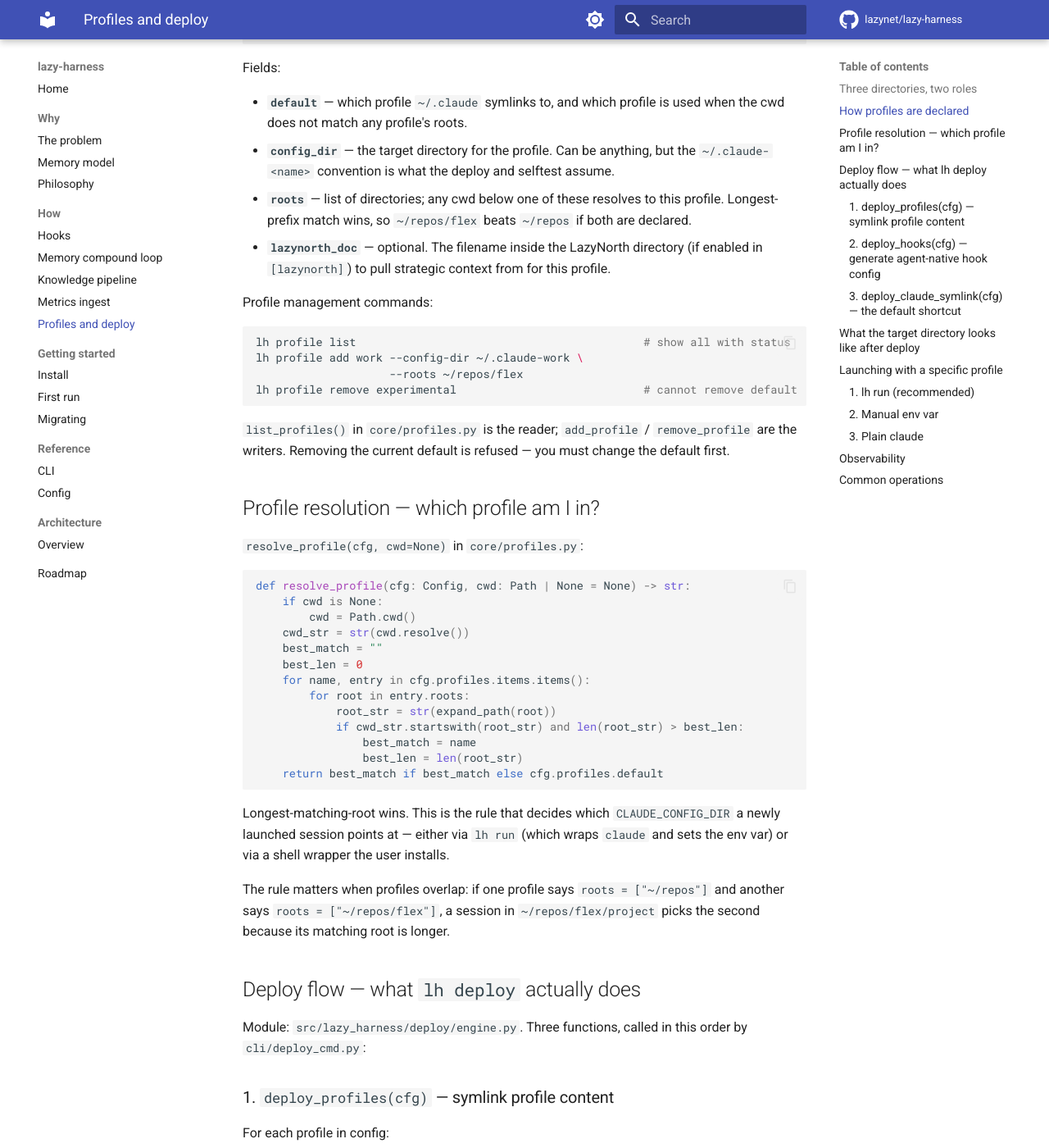
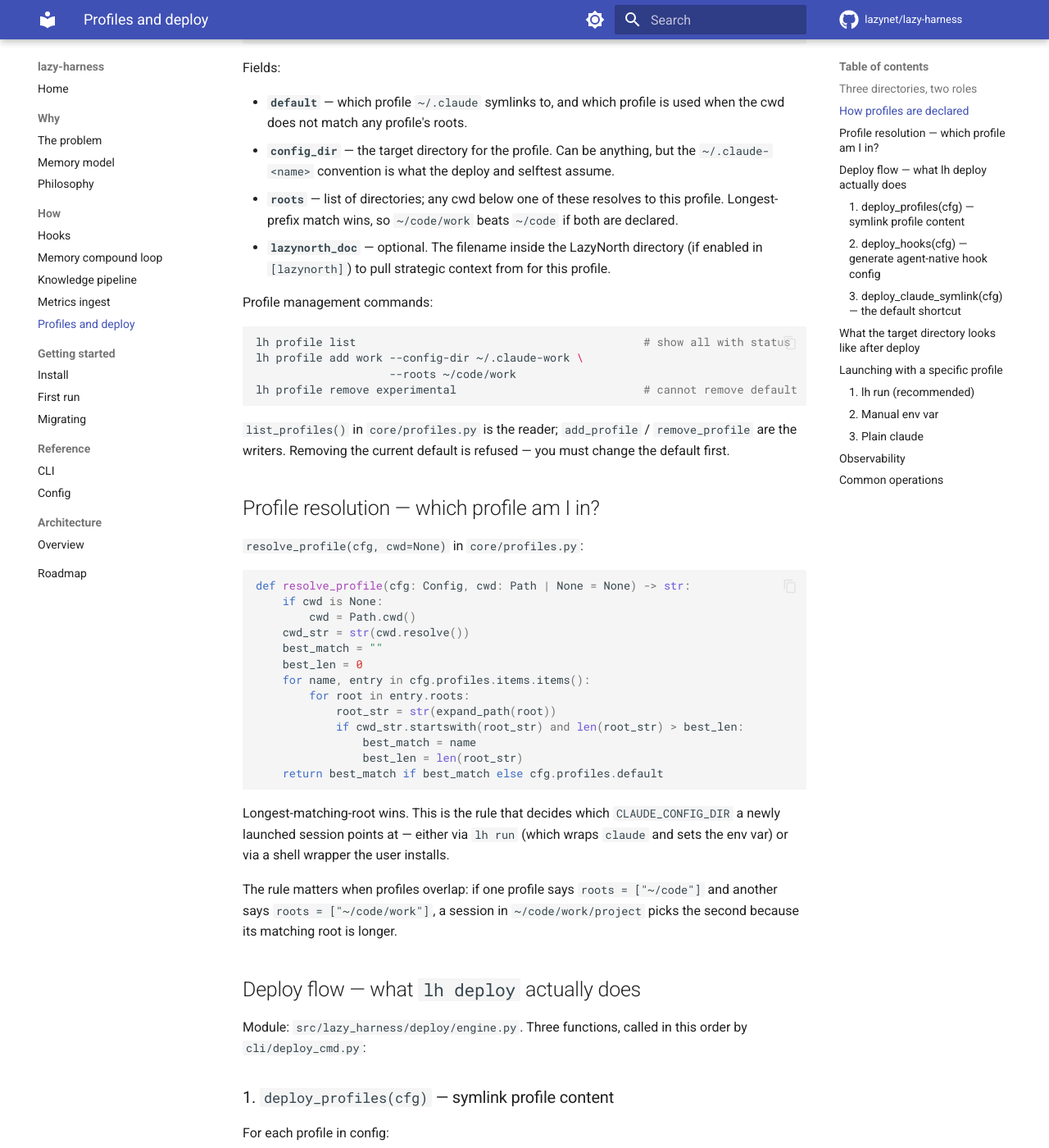
Before and after one commit to lazynet/lazy-harness, an MkDocs documentation site: the page built from docs/how/profiles-and-deploy.md, in a window 1280 px wide and 1400 px high, scrolled down 1281 px. Shown: the whole window at 82% size. Built offline with MkDocs 1.6.1 and Material for MkDocs 9.7.7, drawn with Linux system fonts in a browser that asks for light colours; comment, search, counter and statistics services are not loaded; some of the changed text lies outside the part shown.

Commit message:
docs: fix qmd upstream url, broken backlog link, and personal paths in examples

````diff
--- a/docs/how/profiles-and-deploy.md
+++ b/docs/how/profiles-and-deploy.md
@@ -32,12 +32,12 @@ default = "personal"
 
 [profiles.personal]
 config_dir    = "~/.claude-personal"
-roots         = ["~/repos/lazy", "~/Documents"]
+roots         = ["~/code/personal", "~/notes"]
 lazynorth_doc = "LazyNorth-personal.md"
 
 [profiles.work]
 config_dir    = "~/.claude-work"
-roots         = ["~/repos/flex"]
+roots         = ["~/code/work"]
 lazynorth_doc = "LazyNorth-work.md"
 ```
 
@@ -45,7 +45,7 @@ Fields:
 
 - **`default`** — which profile `~/.claude` symlinks to, and which profile is used when the cwd does not match any profile's roots.
 - **`config_dir`** — the target directory for the profile. Can be anything, but the `~/.claude-<name>` convention is what the deploy and selftest assume.
-- **`roots`** — list of directories; any cwd below one of these resolves to this profile. Longest-prefix match wins, so `~/repos/flex` beats `~/repos` if both are declared.
+- **`roots`** — list of directories; any cwd below one of these resolves to this profile. Longest-prefix match wins, so `~/code/work` beats `~/code` if both are declared.
 - **`lazynorth_doc`** — optional. The filename inside the LazyNorth directory (if enabled in `[lazynorth]`) to pull strategic context from for this profile.
 
 Profile management commands:
@@ -53,7 +53,7 @@ Profile management commands:
 ```bash
 lh profile list                                           # show all with status
 lh profile add work --config-dir ~/.claude-work \
-                    --roots ~/repos/flex
+                    --roots ~/code/work
 lh profile remove experimental                            # cannot remove default
 ```
 
@@ -81,7 +81,7 @@ def resolve_profile(cfg: Config, cwd: Path | None = None) -> str:
 
 Longest-matching-root wins. This is the rule that decides which `CLAUDE_CONFIG_DIR` a newly launched session points at — either via `lh run` (which wraps `claude` and sets the env var) or via a shell wrapper the user installs.
 
-The rule matters when profiles overlap: if one profile says `roots = ["~/repos"]` and another says `roots = ["~/repos/flex"]`, a session in `~/repos/flex/project` picks the second because its matching root is longer.
+The rule matters when profiles overlap: if one profile says `roots = ["~/code"]` and another says `roots = ["~/code/work"]`, a session in `~/code/work/project` picks the second because its matching root is longer.
 
 ## Deploy flow — what `lh deploy` actually does
 
````
Also changed, not shown: docs/getting-started/install.md (+1 -1 lines), docs/index.md (+1 -1 lines), docs/why/memory-model.md (+1 -1 lines), docs/why/philosophy.md (+1 -1 lines).
